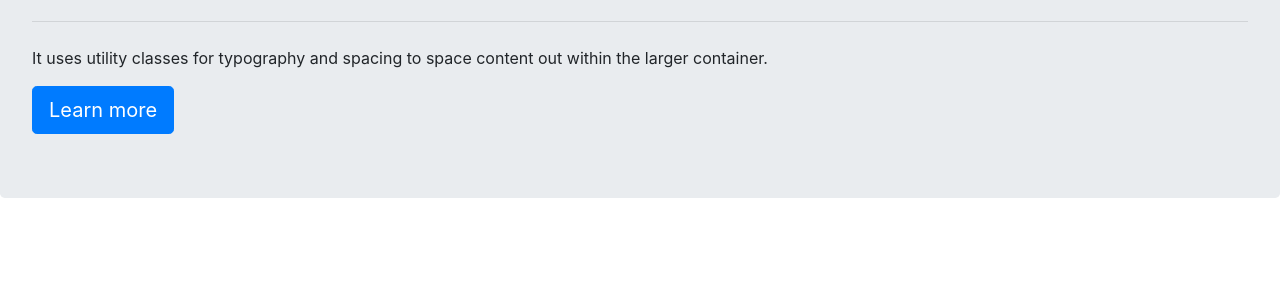
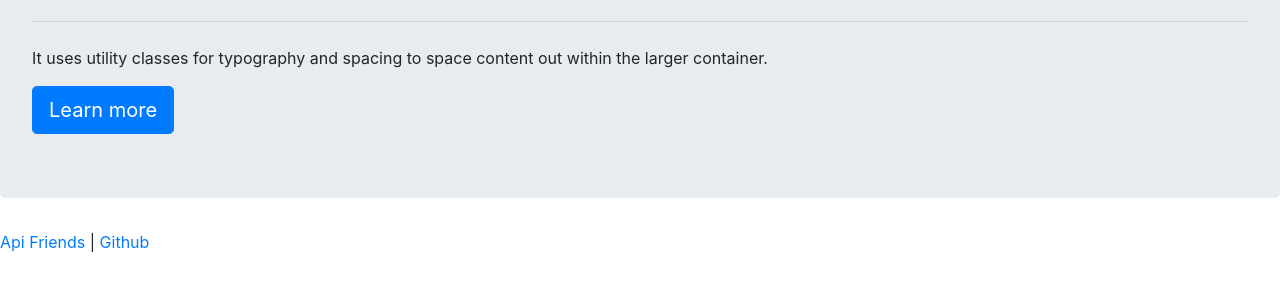
Before and after one commit to Carglass/friendfinder, a website: page app/public/home.html in a window 1280 px wide. Shown: the part 172-462 px from the top of the page. Drawn offline with nearby package versions, Linux system fonts and the light colour scheme.

Commit message:
added links at the bottom

```diff
--- a/app/public/home.html
+++ b/app/public/home.html
@@ -26,6 +26,14 @@
     <p>It uses utility classes for typography and spacing to space content out within the larger container.</p>
     <a class="btn btn-primary btn-lg" href="./survey" role="button">Learn more</a>
   </div>
+  <footer>
+    <p>
+      <a href="./api/friends">Api Friends</a>
+      |
+      <a href="https://github.com/Carglass/friendfinder">Github</a>
+    </p>
+
+  </footer>
 </body>
 
 </html>
```
